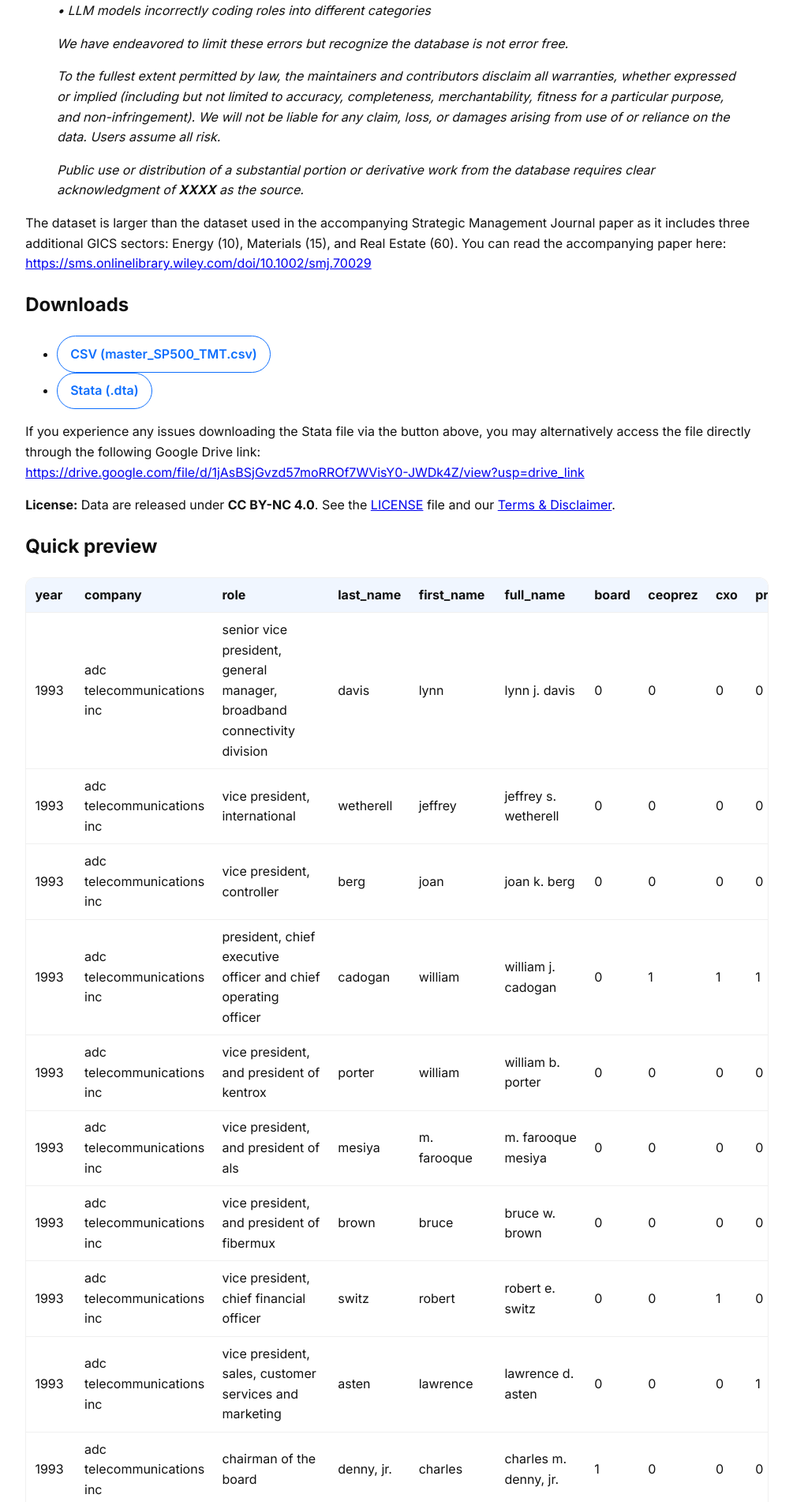
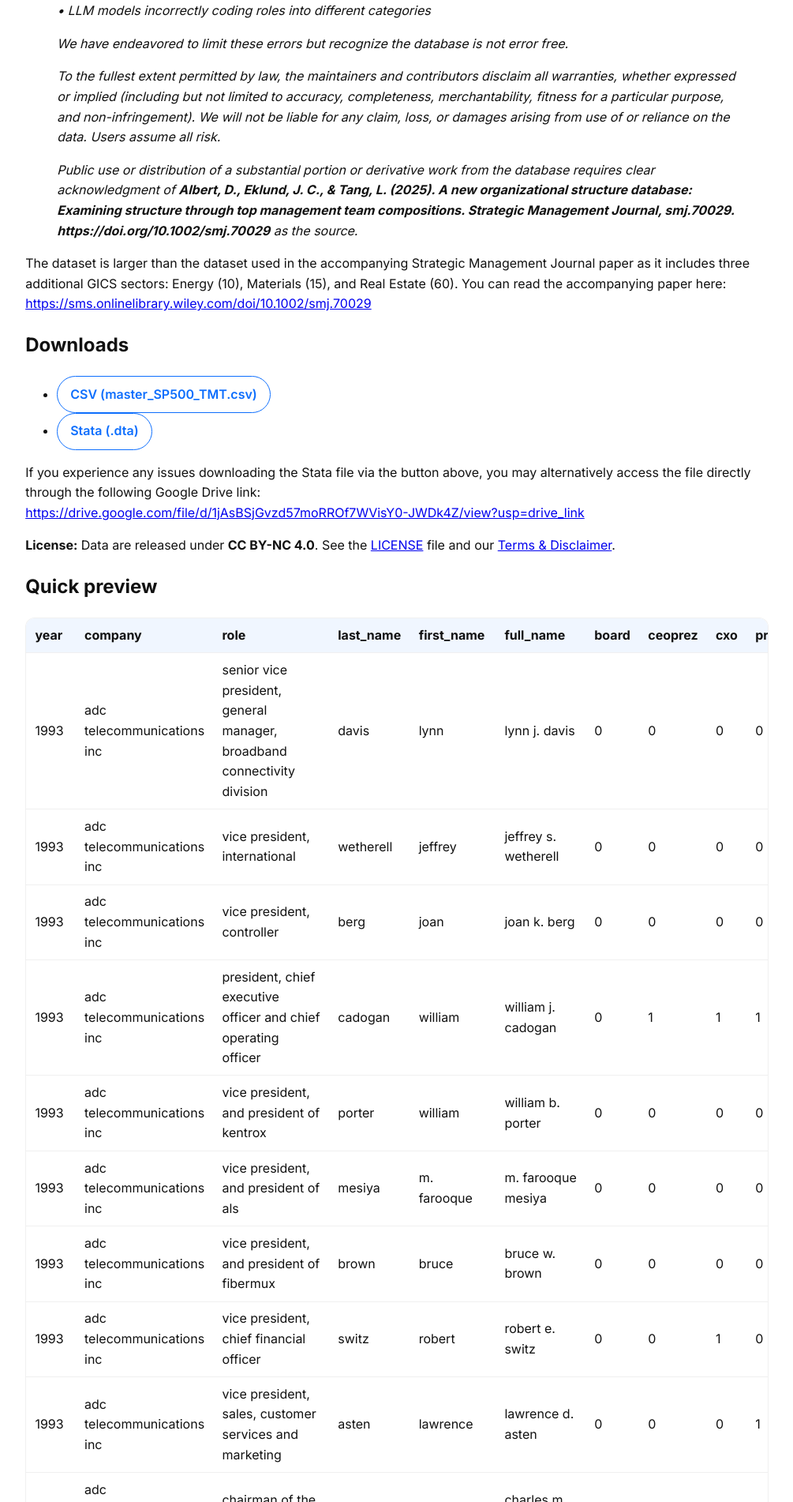
Before and after one commit to OrganizationDesign/homepage, a Jekyll site: the page built from index.md, in a window 1280 px wide. Shown: the part 901-2803 px from the top of the page at 79% size, without its empty margins (137-1142 px from the left). Built offline with Jekyll 4.4.1, drawn with Linux system fonts in a browser that asks for light colours.

Commit message:
Add acknowledgment source to config file

```diff
--- a/_config.yml
+++ b/_config.yml
@@ -9,3 +9,4 @@ url: "https://OrganizationDesign.github.io"
 baseurl: "/homepage"
 owner_name: "John Eklund"
 license_url: "https://creativecommons.org/licenses/by-nc/4.0/"
+ack_source: "Albert, D., Eklund, J. C., & Tang, L. (2025). A new organizational structure database: Examining structure through top management team compositions. Strategic Management Journal, smj.70029. https://doi.org/10.1002/smj.70029"
```
